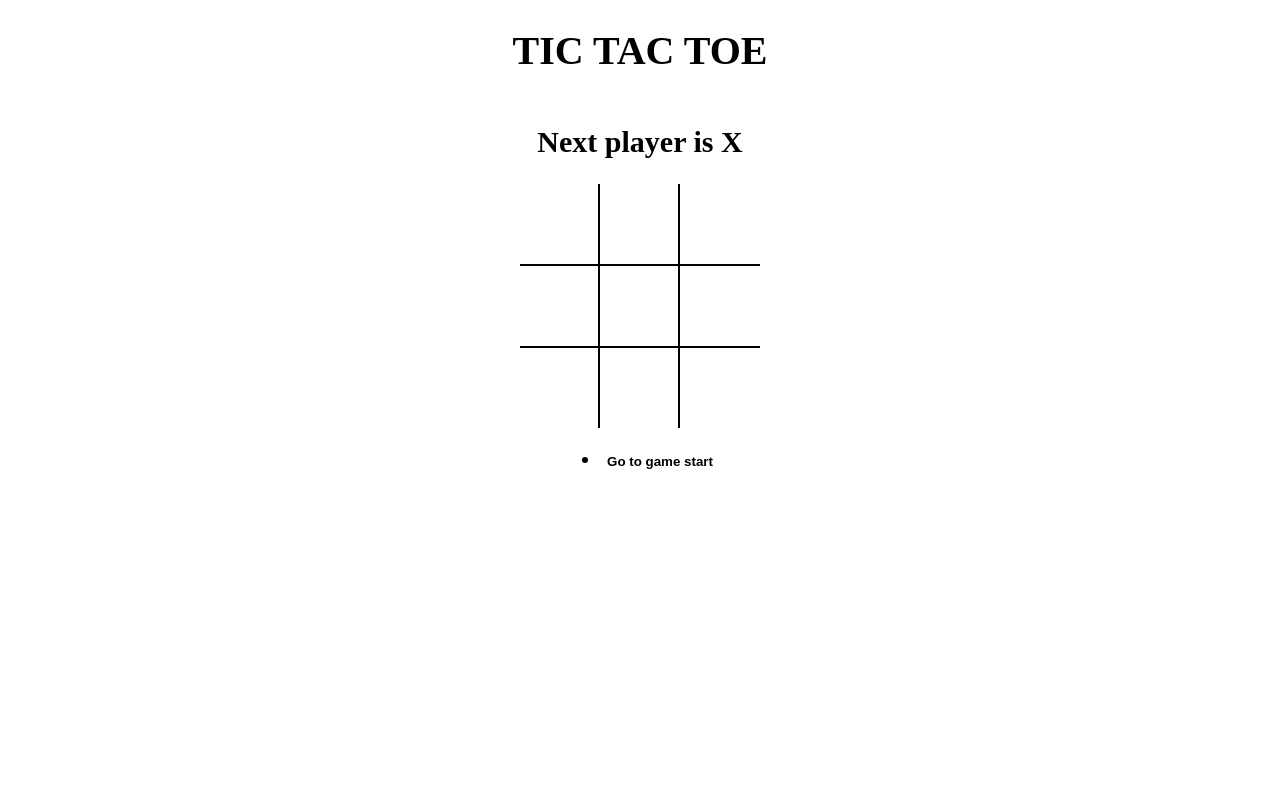
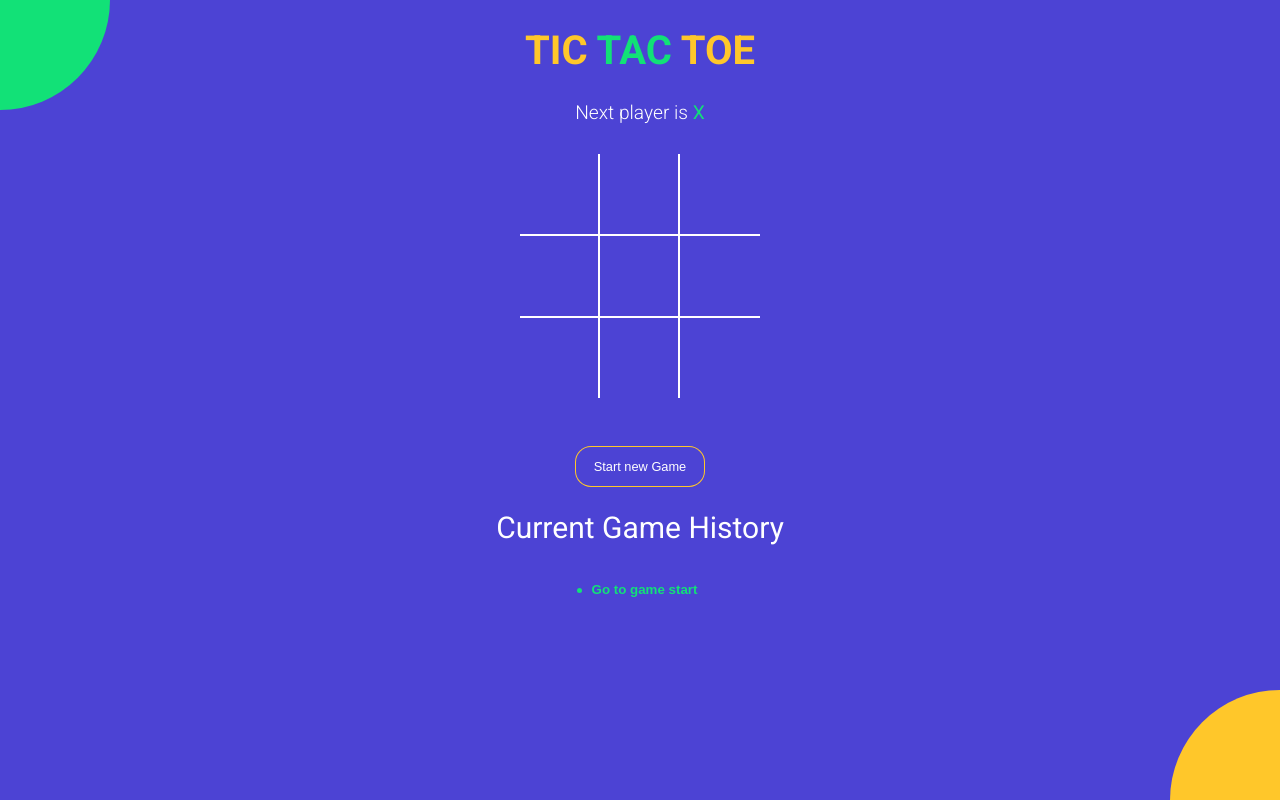
Before and after one commit to Vipinks99/tic-tac-toe, a React (Vite) app: page / in a window 1280 px wide. Built offline with nearby package versions, Linux system fonts and the light colour scheme.

Commit message:
complete app styled

```diff
--- a/index.html
+++ b/index.html
@@ -1,7 +1,14 @@
 <!DOCTYPE html>
 <html>
   <head>
-    <title>React Vite Micro App</title>
+    <meta charset="UTF-8" />
+    <meta name="viewport" content="width=device-width, initial-scale=1.0" />
+    <meta http-equiv="X-UA-Compatible" content="ie=edge" />
+    <link
+      href="https://fonts.googleapis.com/css?family=Roboto:300,400,700&display=swap"
+      rel="stylesheet"
+    />
+    <title>TIC TAC TOE</title>
   </head>
   <body>
     <div id="root"></div>
--- a/src/App.jsx
+++ b/src/App.jsx
@@ -1,23 +1,18 @@
-import React,{useState} from 'react';
+import React, { useState } from 'react';
 import Board from './components/Board';
 import History from './components/History';
 import StatusMessage from './components/StatusMessage';
 import { calculateWinner } from './helpers';
 import './style/root.scss';
 
+const NEW_GAME = [{ board: Array(9).fill(null), isXNext: true }];
 
 const App = () => {
-  const [history, setHistory] = useState([{
-    board: Array(9).fill(null),
-    isXNext:true
-    },
-  ]);
-
-  const [currentMove , setcurrentMove] = useState(0);
-
+  const [history, setHistory] = useState(NEW_GAME);
+  const [currentMove, setcurrentMove] = useState(0);
   const current = history[currentMove];
 
-  const winner = calculateWinner(current.board);
+  const { winner, winningSquares } = calculateWinner(current.board);
 
   const handleSquareClick = position => {
     if (current.board[position] || winner) {
@@ -27,29 +22,50 @@
     setHistory(prev => {
       const last = prev[prev.length - 1];
 
-      const newBoard= last.board.map((square, pos) => {
+      const newBoard = last.board.map((square, pos) => {
         if (pos === position) {
           return last.isXNext ? 'X' : 'O';
         }
 
         return square;
       });
-      return prev.concat({ board : newBoard , isXNext: !last.isXNext })
+      return prev.concat({ board: newBoard, isXNext: !last.isXNext });
     });
-    setcurrentMove(prev => prev + 1)
+    setcurrentMove(prev => prev + 1);
   };
-  const moveTo = (move) =>{
-      setcurrentMove(move);
-  }
+  const moveTo = move => {
+    setcurrentMove(move);
+  };
 
-
+  const onNewGame = () => {
+    setHistory(NEW_GAME);
+    setcurrentMove(0);
+  };
 
   return (
     <div className="app">
-      <h1>TIC TAC TOE</h1>
+      <h1>
+        <span className="text-orange">TIC</span>{' '}
+        <span className="text-green">TAC</span>{' '}
+        <span className="text-orange">TOE</span>
+      </h1>
       <StatusMessage winner={winner} current={current} />
-      <Board board={current.board} handleSquareClick={handleSquareClick} />
+      <Board
+        board={current.board}
+        handleSquareClick={handleSquareClick}
+        winningSquares={winningSquares}
+      />
+      <br />
+      <button
+        type="button"
+        onClick={onNewGame}
+        className={`btn-reset ${winner ? 'active' : ''}`}
+      >
+        Start new Game
+      </button>
+      <h2 style={{fontWeight:'normal'}}>Current Game History</h2>
       <History history={history} moveTo={moveTo} currentMove={currentMove} />
+      <div className="bg-balls"/>
     </div>
   );
 };
--- a/src/components/Board.jsx
+++ b/src/components/Board.jsx
@@ -1,14 +1,17 @@
 import React from 'react';
 import Square from './Square';
 
-const Board = ({board,handleSquareClick}) => {
+const Board = ({board,handleSquareClick, winningSquares}) => {
 
 // rendersquare will give value to a single square whenever called
   const renderSquare = position => {
+
+    const isWinningSquare = winningSquares.includes(position);
     return (
       <Square
         value={board[position]}
         onClick={() => handleSquareClick(position)}
+        isWinningSquare={isWinningSquare}
       />
     );
   };
--- a/src/components/History.jsx
+++ b/src/components/History.jsx
@@ -1,15 +1,14 @@
 import React from 'react';
 
-const History = ({ history , moveTo ,currentMove }) => {
+const History = ({ history, moveTo, currentMove }) => {
   return (
-    <ul>
+    <div className='history-wrapper'>
+      <ul className='history'>
         {history.map((_, move) => {
           return (
             <li key={move}>
               <button
-                style={{
-                    fontWeight : move === currentMove ? 'bold' : 'normal',
-                }}
+                className={`btn-move ${move === currentMove ? 'active' : ''}`}
                 type="button"
                 onClick={() => {
                   moveTo(move);
@@ -21,6 +20,7 @@
           );
         })}
       </ul>
+    </div>
   );
 };
 
--- a/src/components/Square.jsx
+++ b/src/components/Square.jsx
@@ -1,10 +1,16 @@
-import React from 'react'
-const Square = ({value,onClick})=> {
+import React from 'react';
+
+const Square = ({ value, onClick, isWinningSquare }) => {
   return (
-  <button type="button" className='square' onClick={onClick}>
-    {value}
-  </button>
-  )
+    <button
+      type="button"
+      onClick={onClick}
+      className={`square ${isWinningSquare ? 'winning':''} ${value==='X'?'text-green':'text-orange'}`}
+      style={{ fontWeight: isWinningSquare ? 'bold' : 'normal' }}
+    >
+      {value}
+    </button>
+  );
 };
 
-export default Square
+export default Square;
--- a/src/components/StatusMessage.jsx
+++ b/src/components/StatusMessage.jsx
@@ -4,11 +4,27 @@
   const noMovesLeft = current.board.every(element => element !== null);
 
   return (
-    <h2>
-      {winner && `Winner is ${winner}`}
-      {!winner && !noMovesLeft &&`Next player is ${current.isXNext ? 'X' : 'O'}`}
-      {!winner && noMovesLeft && 'X and O tied'}
-    </h2>
+    <div className="status-message">
+      {winner && (
+        <>
+          Winner is{' '}
+          <span className={winner === 'X' ? 'text-green' : 'text-orange'}>
+            {winner}
+          </span>
+        </>
+      )}
+      {!winner && !noMovesLeft && (
+        <>
+          Next player is{' '}
+          <span className={current.isXNext ? 'text-green' : 'text-orange'}>
+            {current.isXNext ? 'X' : 'O'}
+          </span>
+        </>
+      )}
+      {!winner && noMovesLeft && <>
+      <span className='text-green'>X</span> and <span className='text-orange'>O</span> Tied
+      </>}
+    </div>
   );
 };
 
--- a/src/helpers.js
+++ b/src/helpers.js
@@ -12,8 +12,14 @@
     for (let i = 0; i < lines.length; i++) {
       const [a, b, c] = lines[i];
       if (squares[a] && squares[a] === squares[b] && squares[a] === squares[c]) {
-        return squares[a];
+        return {
+          winner : squares[a],
+          winningSquares: [a,b,c],
+        }
       }
     }
-    return null;
+    return {
+      winner : null,
+      winningSquares: [],
+    };
   }
--- a/src/style/root.scss
+++ b/src/style/root.scss
@@ -1,4 +1,11 @@
+$green: #12e177;
+$orange: #ffc72a;
+$blue: #4c43d4;
+
 body {
+  font-family: 'Roboto', sans-serif;
+  background-color: $blue;
+  color: #fff;
   padding: 0;
   margin: 0;
 }
@@ -19,18 +26,83 @@
   align-items: center;
 }
 
+.text-green {
+  color: $green;
+}
+
+.text-orange {
+  color: $orange;
+}
+
+.history-wrapper {
+  width: 300px;
+  text-align: center;
+  margin-bottom: 20px;
+  .history {
+    display: inline-block;
+    padding: 5px;
+    margin: 0;
+    li {
+      list-style: none;
+      text-align: left;
+      &:before {
+        content: '';
+        border-radius: 50%;
+        display: inline-block;
+        height: 5px;
+        width: 5px;
+        background-color: $green;
+        margin-right: 4px;
+        margin-bottom: 1px;
+      }
+
+      .btn-move {
+    	  color: #fff;
+        &.active {
+          font-weight: bold;
+          color: $green;
+        }
+      }
+    }
+  }
+}
+
+.status-message {
+	margin-bottom: 30px;
+	font-size: 1.2rem;
+	font-weight: lighter;
+	span {
+	  font-weight: normal;
+	}
+}
+
+.btn-reset {
+  font-size: 0.8rem;
+  color: #fff;
+  border-radius: 15px;
+  padding: 12px 18px;
+  margin-top: 25px;
+  transition: all 0.2s;
+  background-color: $blue;
+  box-shadow: 0px 0px 0px 1px $orange;
+  &.active {
+    background-color: $orange;
+    box-shadow: none;
+  }
+}
+
 .board {
   .board-row {
     display: flex;
     flex-direction: row;
-      border-bottom: 2px solid #000;
+    border-bottom: 2px solid #fff;
     &:last-child {
       border-bottom: none;
     }
     .square {
       width: 80px;
       height: 80px;
-        border-right: 2px solid #000;
+      border-right: 2px solid #fff;
       font-size: 2.5rem;
       padding: 0;
       overflow: hidden;
@@ -38,6 +110,63 @@
       &:last-child {
         border-right: none;
       }
+      &.winning {
+			  animation: scaleText 1.4s infinite;
+			  @keyframes scaleText {
+			    0% {
+			      transform: 2.5rem;
+			    }
+			    50% {
+			      font-size: 3.5rem;
+			    }
+			    100% {
+			      font-size: 2.5rem;
 			    }
 			  }
 			}
+    }
+  }
+}
+
+.bg-balls {
+  position: fixed;
+  top: 0;
+  left: 0;
+  right: 0;
+  bottom: 0;
+  min-width: 100%;
+  z-index: -1;
+
+  &:before,
+  &:after {
+    content: '';
+    position: absolute;
+    width: 150px;
+    height: 150px;
+    border-radius: 50%;
+  }
+
+  &:before {
+    background-color: $orange;
+    right: -75px;
+    bottom: -75px;
+    @media screen and (min-width: 476px) {
+      width: 220px;
+      height: 220px;
+      right: -110px;
+      bottom: -110px;
+    }
+  }
+
+  &:after {
+    background-color: $green;
+    top: -75px;
+    left: -75px;
+    @media screen and (min-width: 476px) {
+      width: 220px;
+      height: 220px;
+      top: -110px;
+      left: -110px;
+    }
+  }
+}
```
Lines whose indentation alone changed are shown as unchanged.
